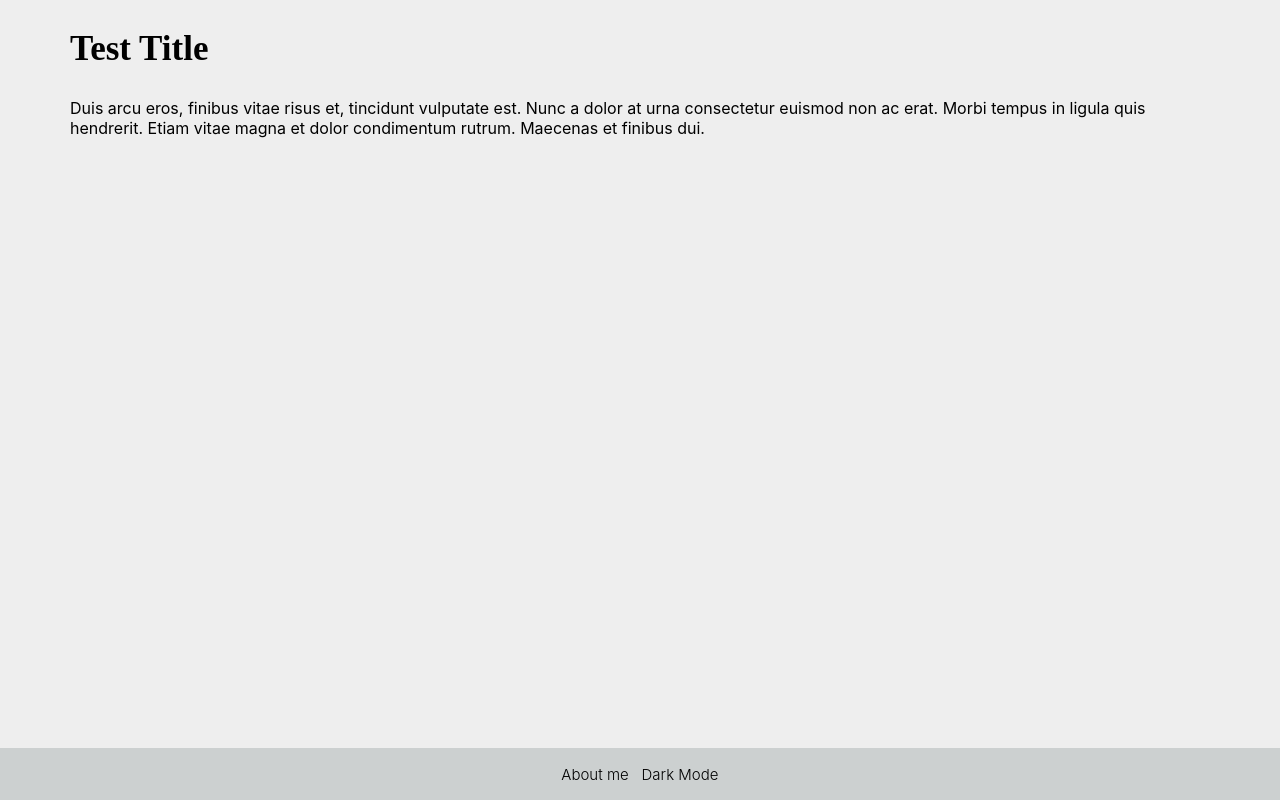
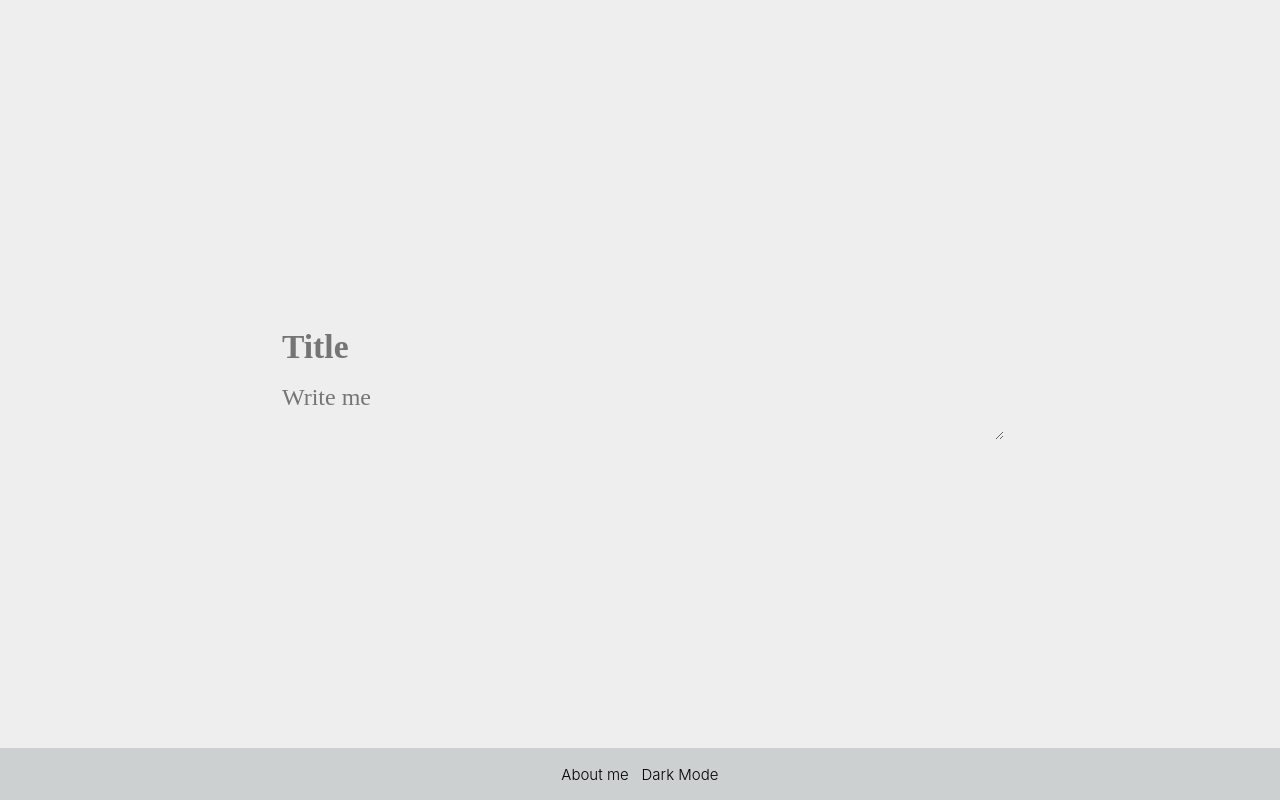
Before and after one commit to tommasogiannoni/quickmemo.dev, a React (Create React App) app: page /new in a window 1280 px wide. Built offline with nearby package versions, Linux system fonts and the light colour scheme.

Commit message:
css new note styling and useState for title and content, added also html layout

```diff
--- a/src/components/NewNotePage.js
+++ b/src/components/NewNotePage.js
@@ -1,17 +1,38 @@
-import React from 'react';
+import {React, useState } from 'react';
 import '../styles/NewNotePage.css'
 
-function NewNotePage() {
+function NewNotePage()  {
+  const [title, setTitle] = useState('');
+  const [content, setContent] = useState('');
+
+  const handleTitleChange = (event) => {
+    if (event.target.value.length <= 50) {
+      setTitle(event.target.value);
+    }
+  };
+
+  const handleContentChange = (event) => {
+    if (event.target.value.length <= 200) {
+      setContent(event.target.value);
+    }
+  };
+
   return (
-    <div className='container-small content-new'>
-      <h2 className='text-title' >Test Title</h2>
-      <div className='note-content'>
-        Duis arcu eros, finibus vitae risus et,
-        tincidunt vulputate est. Nunc a dolor at urna
-        consectetur euismod non ac erat.
-        Morbi tempus in ligula quis hendrerit.
-        Etiam vitae magna et dolor condimentum rutrum.
-        Maecenas et finibus dui.
+    <div className='container'>
+      <div className='container-small content-new note-card'>
+          <input
+            type="text"
+            className="note-title-input"
+            placeholder="Title"
+            value={title}
+            onChange={handleTitleChange}
+          />
+        <textarea
+          className="note-content-input"
+          placeholder="Write me"
+          value={content}
+          onChange={handleContentChange}
+        />
       </div>
     </div>
   );
--- a/src/styles/NewNotePage.css
+++ b/src/styles/NewNotePage.css
@@ -1,49 +1,41 @@
-.text-title {
-    color: #000000;
-    font-size: 35px;
-    font-family: 'Gotham';
-    text-align: left;
+/* Stile per il contenitore principale */
+.container {
+  display: flex;
+  justify-content: center; /* Centrare orizzontalmente */
+  align-items: center; /* Centrare verticalmente */
+  height: 100vh; /* Altezza del 100% della viewport */
 }
 
-.content-new {
-    display: flex;
-    flex-direction: column;
+/* Stile per la card */
+.note-card {
+  border-radius: 8px;
+  padding: 20px;
+  margin-bottom: 20px;
+  width: 100%;
+  max-width: 720px;
 }
 
-.content-content {
-    margin-top: 10px;
-    font-weight: 300;
-    font-family: 'Gotham';
+.note-title-input {
+  background-color: unset;
+  width: 100%;
+  border: none;
+  outline: none;
+  font-size: 2.1rem;
+  margin-bottom: 15px;
+  font-family: 'Gotham';
+  font-weight: bold;
+  color: #cc0033;
 }
 
-.container-small {
-    width: 100%;
-    padding-right: 30px;
-    padding-left: 30px;
-    margin-right: auto;
-    margin-left: auto;
-  }
-
-  @media (min-width: 576px) {
-    .container-small {
-      max-width: 540px; /* oppure il valore che preferisci */
-    }
-  }
-
-  @media (min-width: 768px) {
-    .container-small {
-      max-width: 720px; /* oppure il valore che preferisci */
-    }
-  }
-
-  @media (min-width: 992px) {
-    .container-small {
-      max-width: 960px; /* oppure il valore che preferisci */
-    }
-  }
-
-  @media (min-width: 1200px) {
-    .container-small {
-      max-width: 1140px; /* oppure il valore che preferisci */
-    }
-  }
+.note-content-input {
+  background-color: unset;
+  width: 100%;
+  border: none;
+  outline: none;
+  font-size: 1.5rem;
+  margin-bottom: 10px;
+  font-family: 'Gotham';
+  resize: vertical;
+  max-height: 70vh;
+  min-height: 40px;
+}
```
